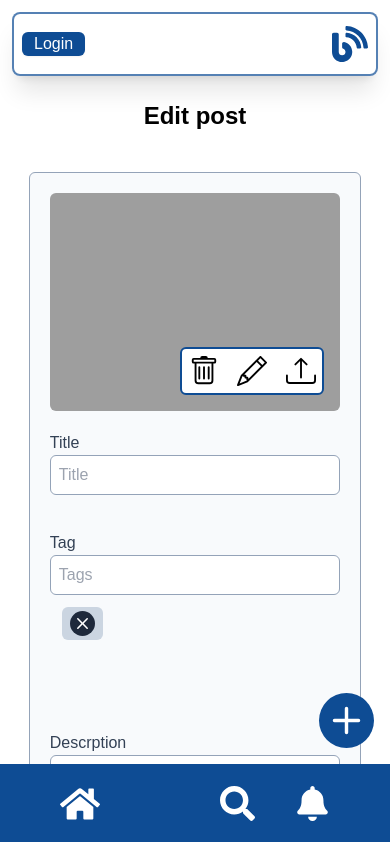
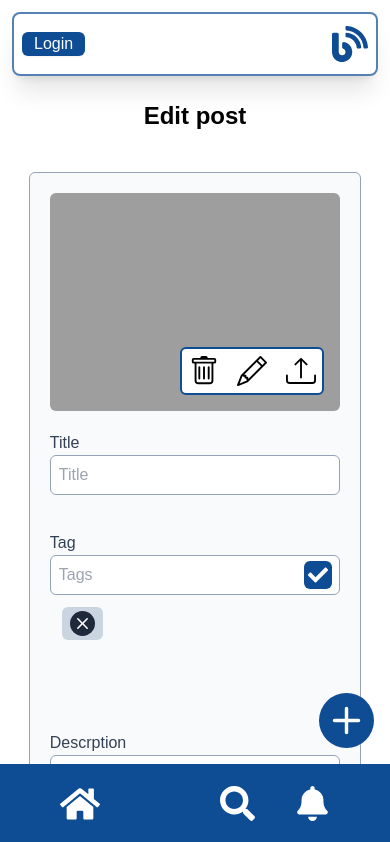
Before and after one commit to Sreejith-10/BlogifyHub-frontend, a React (Vite) app: page /edit in a window 390 px wide. Shown: the top 842 px of the page. Built offline with nearby package versions, Linux system fonts and the light colour scheme; no server answers; some icons are missing.

Commit message:
input changes

```diff
--- a/src/components/InputTag.tsx
+++ b/src/components/InputTag.tsx
@@ -1,6 +1,7 @@
 import {KeyboardEvent, useState} from "react";
 import {BsX} from "react-icons/bs";
 import {SetState} from "../utils/types";
+import {FaCheck} from "react-icons/fa";
 
 type InputTagProps = {
 	tagArray: string[];
@@ -9,6 +10,7 @@ type InputTagProps = {
 
 const InputTag = ({tagArray, setTagArray}: InputTagProps) => {
 	const [tag, setTag] = useState("");
+
 	const keyDownHandler = (e: KeyboardEvent) => {
 		if (e.key !== "Enter") return;
 		if (tag.trim() === "") return;
@@ -18,11 +20,17 @@ const InputTag = ({tagArray, setTagArray}: InputTagProps) => {
 	const removeTag = (i: number) => {
 		setTagArray((prev) => prev.filter((_item, id) => id != i));
 	};
+	const clickHandler = () => {
+		if (tag.trim() === "") return;
+		setTagArray([...tagArray, tag]);
+		setTag("");
+	};
 	return (
 		<div className="w-full h-full">
 			<label htmlFor="" className="text-slate-700">
 				Tag
 			</label>
+			<div className="w-full h-10 relative">
 				<input
 					value={tag}
 					onKeyDown={keyDownHandler}
@@ -30,6 +38,12 @@ const InputTag = ({tagArray, setTagArray}: InputTagProps) => {
 					placeholder="Tags"
 					className="w-full h-10 rounded-md outline-none p-2 border border-slate-400"
 				/>
+				<div
+					className="hidden w-7 h-7 absolute right-2 bottom-[6px] translate-[-50%,-50%] bg-[#0e4c94] rounded-md sm:flex md:flex lg:flex items-center justify-center cursor-pointer"
+					onClick={clickHandler}>
+					<FaCheck size={20} fill={"white"} />
+				</div>
+			</div>
 			<div className="w-full h-auto p-3 flex flex-wrap gap-4">
 				{tag.length < 0 ? (
 					<h1 className="text-slate-500">No tags</h1>
```
Lines whose indentation alone changed are shown as unchanged.
